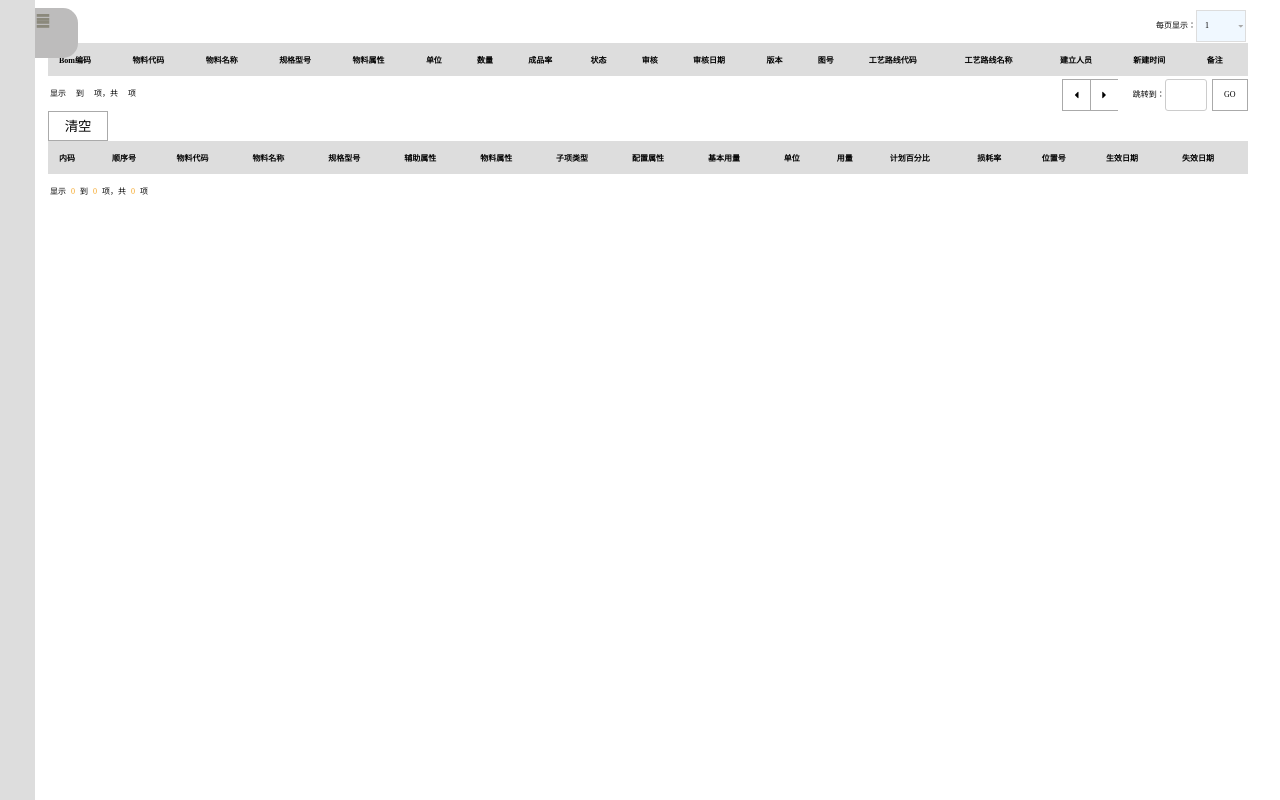
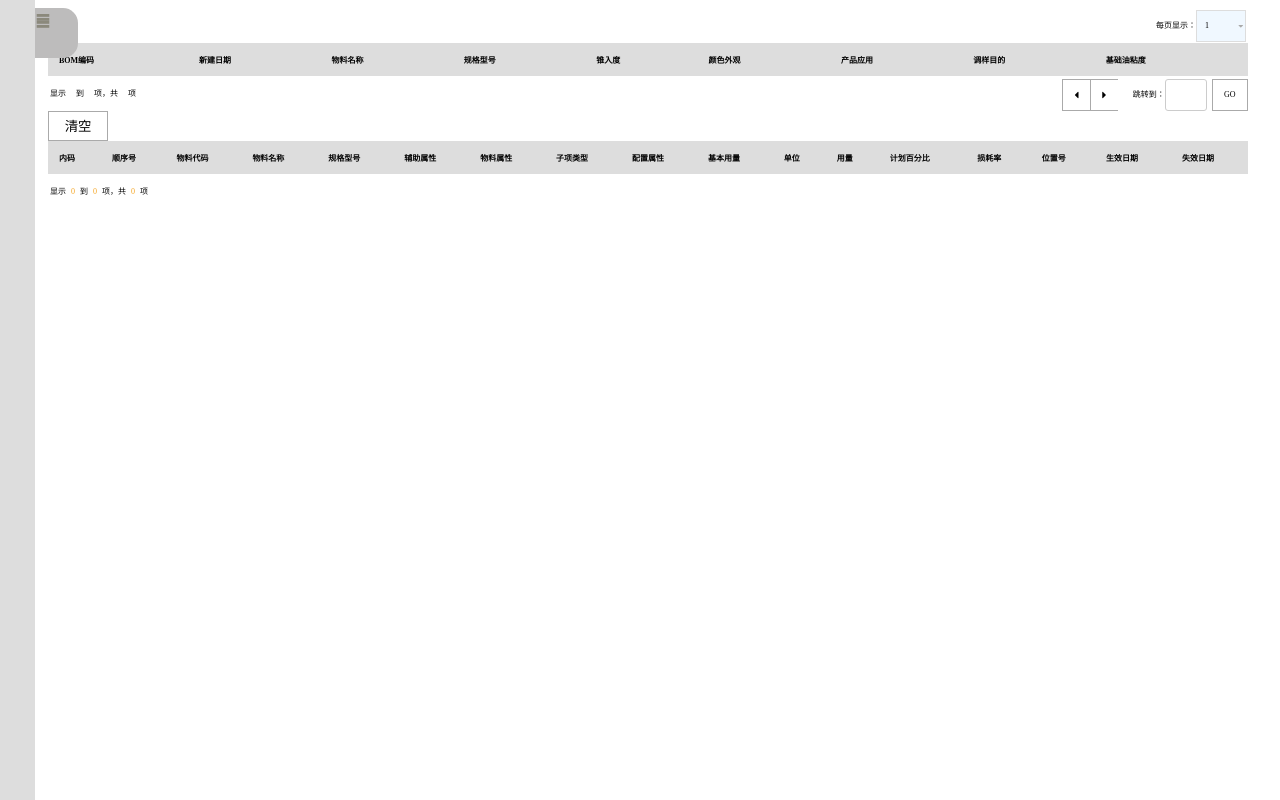
Before and after one commit to HONODA/HnKisBomReport, a Django app: page / in a window 1280 px wide. Run offline with Django 3.2, Linux system fonts and the light colour scheme; data that the repository does not hold is empty.

Commit message:
允许view.py使用dict[]展现字段

```diff
--- a/ReportSite/urls.py
+++ b/ReportSite/urls.py
@@ -23,7 +23,7 @@ urlpatterns = [
     url(r'^$', views.index),
     path(r'BomData/',views.getBomData,name = 'BomData'),
     path(r'ChildBomPost/',views.ChildBomPost,name = 'ChildBomPost'),
-    path(r'ChildtoBomMotherData/',views.ChildtoBomMotherData,name = 'ChildtoBomMotherData'),
+    # path(r'ChildtoBomMotherData/',views.ChildtoBomMotherData,name = 'ChildtoBomMotherData'),
     path(r'BomDataSmall/',views.BomDataSmall,name = 'BomDataSmall'),
-    path(r'getOneMotherBom/',views.getOneMotherBom,name = 'getOneMotherBom'),
+    # path(r'getOneMotherBom/',views.getOneMotherBom,name = 'getOneMotherBom'),
 ]
--- a/report_site/mycommand.py
+++ b/report_site/mycommand.py
@@ -4,7 +4,7 @@ class command :
 
     def getBomMother():#获取所有Bom表数据
         conn = sq.conn()
-        sql = "SELECT ROW_NUMBER() over (order by FBOMNumber ),FBrNo,FInterID,FBOMNumber,FImpMode,FUseStatus,\
+        sql = "SELECT ROW_NUMBER() over (order by FBOMNumber ) as 行号,FBrNo,FInterID,FBOMNumber,FImpMode,FUseStatus,\
         FVersion,FParentID,FItemID,FQty,FYield,\
         FCheckID,FCheckDate,FOperatorID,FEnterTime,FStatus,\
         FCancellation,FTranType,FRoutingID,FBomType,FCustID,\
@@ -29,7 +29,9 @@ class command :
         '' as '工艺路线名称',\
         (select r.Fname  from t_user r where r.FUserID = m.FCheckID) as '建立人员',\
         FCheckdate as '新建时间',\
-        FNote as '备注'\
+        FNote as '备注',\
+        ''as 锥入度,\
+        '' as 颜色外观\
          FROM ICBOM m order by m.FBOMNumber"
         #print(sql)
         cursor = conn.cursor() #创建游标
--- a/report_site/sql.py
+++ b/report_site/sql.py
@@ -5,7 +5,8 @@ import pymssql #引入pymssql模块
 
 def conn():
     try:
-        connect = pymssql.connect('192.168.1.220', 'sa', 'Fang85558048', 'AIS20200308203304') #服务器名,账户,密码,数据库名
+        #connect = pymssql.connect('192.168.1.220', 'sa', 'Fang85558048', 'AIS20200308203304') #服务器名,账户,密码,数据库名
+        connect = pymssql.connect( server = 'TZH', user ='sa', password='Aa123', database = 'kis',as_dict= True) #服务器名,账户,密码,数据库名
         if connect:
             print("连接成功!")
     except Exception as e:
--- a/report_site/views.py
+++ b/report_site/views.py
@@ -12,12 +12,12 @@ def index(request):
 def getBomData(request):
     print("获取全部母单")
     list = command.getBomMother()
-    yields = 38
-    yeildcount = 17
-    num =[]
-    for i in range(yeildcount):
-        num.append(yields)
-        yields = yields + 1
+    # yields = 38
+    # yeildcount = 17
+    num =['BOM编码','新建时间','物料名称']
+    # for i in range(yeildcount):
+    #     num.append(yields)
+    #     yields = yields + 1
     #mycommand中 getBomMother需要显示的字段
     list1 =[]
     for l in list:
@@ -41,10 +41,10 @@ def ChildBomPost(request):
     print("获取对应子物料")
     list = command.getBomCild(id[0][0])#id[0][0]指的是 第一条行 里 对应的FInterID
     num =[]
-    i = 33
-    for j in range(17):
-        num.append(i)
-        i = i + 1
+    # i = 33
+    # for j in range(17):
+    #     num.append(i)
+    #     i = i + 1
     #num =[2,3,11,27,30,5]   #mycommand中 getBomChild 需要显示的字段
     list1 =[]
     for l in list:
@@ -106,12 +106,12 @@ def ChildtoBomMotherData(request):
 
 def BomDataSmall(request):
     list = command.getBomMother()
-    yields = 38
-    yeildcount = 3
-    num =[]
-    for i in range(yeildcount):
-        num.append(yields)
-        yields = yields + 1
+    # yields = 38
+    # yeildcount = 3
+    num =['BOM编码','规格型号','锥入度','颜色外观']
+    # for i in range(yeildcount):
+    #     num.append(yields)
+    #     yields = yields + 1
     list1 =[]
     for l in list:
         list2 =[]
@@ -127,17 +127,17 @@ def getOneMotherBom(request):
     print("获取一个母单")
     value = request.POST["id"]
     var = command.getBomMotherByBomNo("'"+value+"'")
-    yields = 1
-    yeildcount = 16
-    num =[]
-    for i in range(yeildcount):
-        num.append(yields)
-        yields = yields + 1
+    # yields = 1
+    # yeildcount = 16
+    num =['BOM编码','新建日期','物料名称','规格型号','锥入度','颜色外观','产品应用','调样目的','基础油粘度','产品应用']
+    # for i in range(yeildcount):
+    #     num.append(yields)
+    #     yields = yields + 1
     #mycommand中 getBomMother需要显示的字段
     list1 =[]
     for l in var:
         list2 =[]
-        list2.append(l[18])
+        # list2.append(l[18])
         for n in num:
             list2.append(l[n])
         list1.append(list2)
--- a/static/js/index.js
+++ b/static/js/index.js
@@ -3,7 +3,7 @@ $(document).ready(function(){
 	<table id="BomMotherTableSideMenu" class ="div-right">\
 	<thead>\
 	<tr>\
-		<th>Bom编码</th><th>物料代码</th><th>物料名称</th>\
+		<th hidden>Bom编码</th><th>物料代码</th><th>物料名称</th>\
 	</tr>\
 	</thead>\
 	<tbody>\
@@ -57,7 +57,10 @@ $(document).ready(function(){
 
 							var r = '<tr onclick="getRowData(this)" style="cursor:pointer;">'
 							$.each(d,function(i,val){
-								r+='<td>'+val+'</td>';
+								if (i =="0")
+									r+='<td hidden>'+val+'</td>';
+								else
+									r+='<td>'+val+'</td>';
 
 							});
 							r+='</tr>';
--- a/templates/index.html
+++ b/templates/index.html
@@ -27,10 +27,9 @@
 	<table id="BomMotherTable" class ="div-right">
 		<thead>
 		<tr>
-			<th>Bom编码</th><th>物料代码</th><th>物料名称</th><th>规格型号</th><th>物料属性</th><th>单位</th><th>数量</th><th>成品率</th><th>状态</th><th>审核</th><th>审核日期</th><th>版本</th><th>图号</th><th>工艺路线代码</th><th>工艺路线名称</th><th>建立人员</th><th>新建时间</th><th>备注</th>
+			<th>BOM编码</th><th>新建日期</th><th>物料名称</th><th>规格型号</th><th>锥入度</th><th>颜色外观</th><th>产品应用</th><th>调样目的</th><th>基础油粘度</th>
 		</tr>
 		</thead>
-
 		<tbody>
 
 		</tbody>
```
